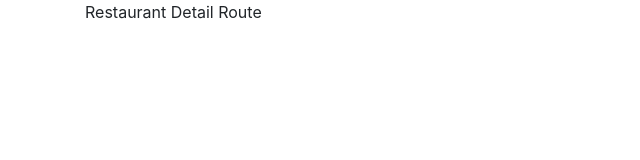
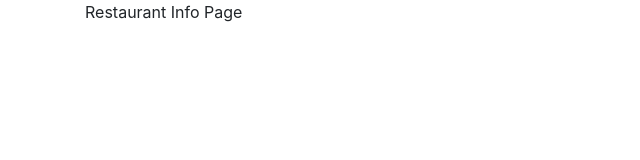
Before and after one commit to aniledev/bon-appetit, a React (Create React App) app: page /restaurants/1 in a window 1280 px wide. Shown: the top 160 px of the page, without its empty margins (0-640 px from the left). Built offline with nearby package versions, Linux system fonts and the light colour scheme; the HTML template or start-up script is replaced by a standard one.

Commit message:
FEAT: create child component for Restaurant Detail Route

```diff
--- /dev/null
+++ b/src/components/RestaurantInfo.js
@@ -0,0 +1,13 @@
+import React, { useContext } from "react";
+import { useParams } from "react-router-dom";
+import { Context } from "../context";
+
+const RestaurantInfo = () => {
+  // destructure the params object
+  // destructure the context object
+  // make a call to the server api/restaurant/:id
+
+  return <div className="Restaurant">Restaurant Info Page</div>;
+};
+
+export default RestaurantInfo;
--- a/src/routes/RestaurantDetailRoute.js
+++ b/src/routes/RestaurantDetailRoute.js
@@ -1,7 +1,12 @@
 import React, { Component } from "react";
+import RestaurantInfo from "../components/RestaurantInfo";
 
 export default class RestaurantRoute extends Component {
   render() {
-    return <div className="RestaurantRoute">Restaurant Detail Route</div>;
+    return (
+      <div className="RestaurantRoute">
+        <RestaurantInfo />
+      </div>
+    );
   }
 }
```
